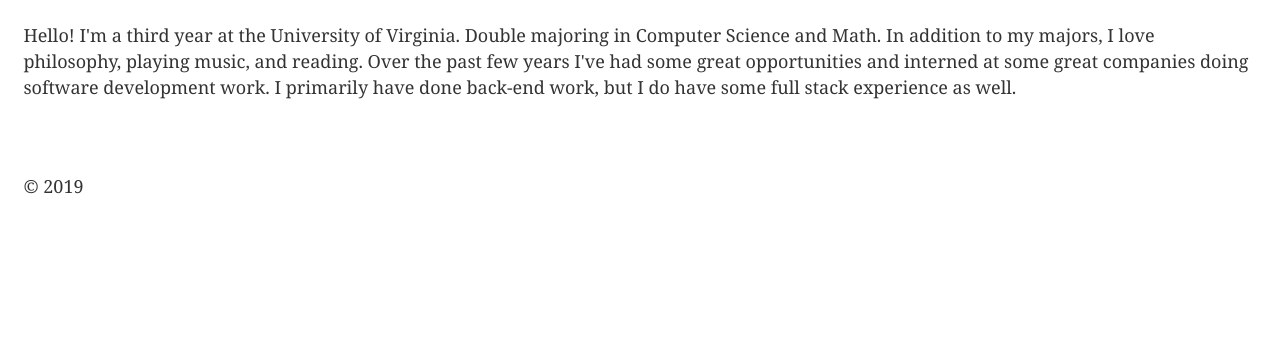
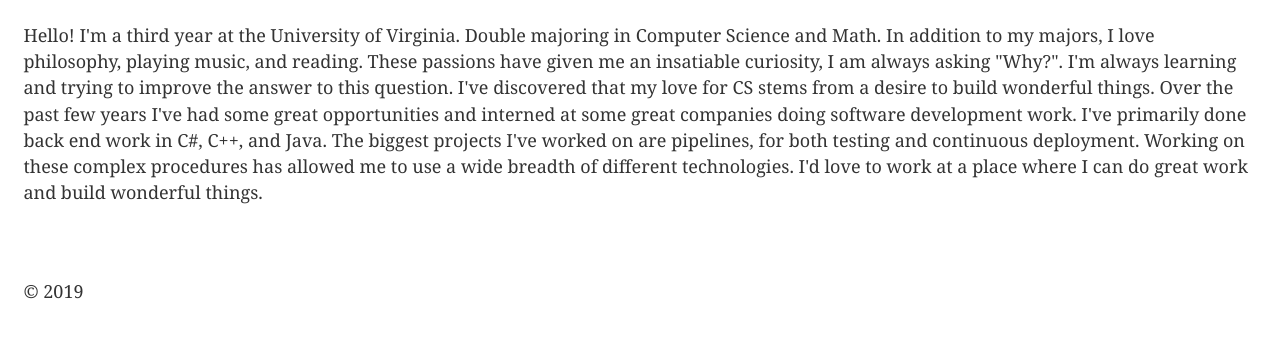
Before and after one commit to bbarrett11/bbarrett11.github.io, a Gatsby site: page /about in a window 1280 px wide. Shown: the part 132-470 px from the top of the page. Built offline with nearby package versions, Linux system fonts and the light colour scheme; Gatsby itself is replaced by a stand-in of ours.

Commit message:
Update about me

```diff
--- a/src/pages/about.js
+++ b/src/pages/about.js
@@ -9,8 +9,16 @@
     <div style={{padding:"1.3rem"}}>
       <h1>Benjamin Jackson Barrett</h1>
       <p>Hello! I'm a third year at the University of Virginia. Double majoring in Computer Science and Math. In addition to
-        my majors, I love philosophy, playing music, and reading. Over the past few years I've had some great opportunities
-        and interned at some great companies doing software development work. I primarily have done back-end work, but I do have some full stack experience as well.
+        my majors, I love philosophy, playing music, and reading.
+        These passions have given me an insatiable curiosity, I am always asking "Why?".
+        I'm always learning and trying to improve the answer to this question.
+        I've discovered that my love for CS stems from a desire to build wonderful things.
+        Over the past few years I've had some great opportunities
+        and interned at some great companies doing software development work.
+        I've primarily done back end work in C#, C++, and Java.
+        The biggest projects I've worked on are pipelines, for both testing and continuous deployment.
+        Working on these complex procedures has allowed me to use a wide breadth of different technologies.
+        I'd love to work at a place where I can do great work and build wonderful things.
 
       </p>
     </div>
```
